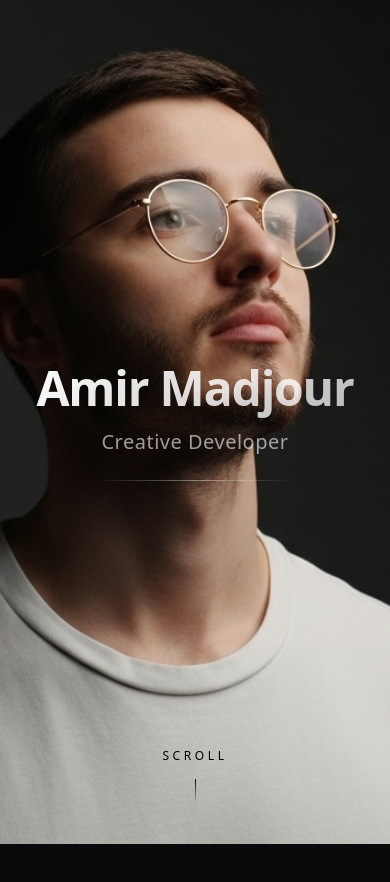
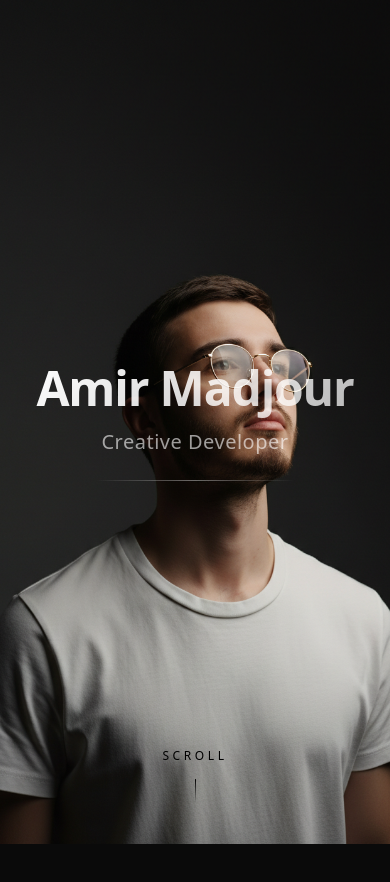
Before and after one commit to Amirmadjour/p, a Next.js app: page / in a window 390 px wide. Shown: the top 882 px of the page. Built offline with nearby package versions, Linux system fonts and the light colour scheme.

Commit message:
hero image for mobile

```diff
--- a/src/components/ScrollyCanvas.tsx
+++ b/src/components/ScrollyCanvas.tsx
@@ -19,14 +19,18 @@ export default function ScrollyCanvas({ className = "" }: ScrollyCanvasProps) {
       className={`relative h-[500vh] ${className}`}
     >
       {/* Sticky image container */}
-      <div className="sticky top-0 h-screen w-full overflow-hidden">
+      <div className="sticky top-0 h-screen w-full overflow-hidden bg-black">
+        {/* Mobile Image */}
+        <img
+          src={`${basePath}/hero_image_mobile.png`}
+          alt="Hero background mobile"
+          className="block h-full w-full object-cover md:hidden"
+        />
+        {/* Desktop Image */}
         <img
           src={`${basePath}/hero_image.jpeg`}
           alt="Hero background"
-          className="h-full w-full object-cover"
-          style={{
-            display: "block",
-          }}
+          className="hidden h-full w-full object-cover md:block"
         />
       </div>
     </div>
```
Also changed, not shown: public/hero_image_mobile.png (added).
